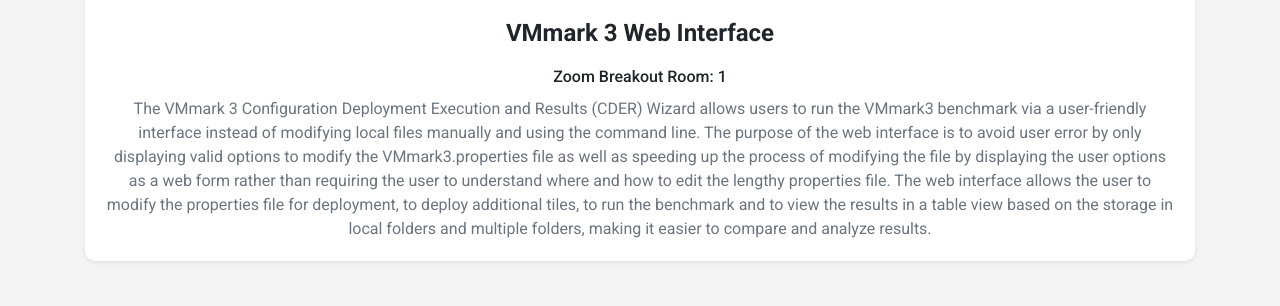
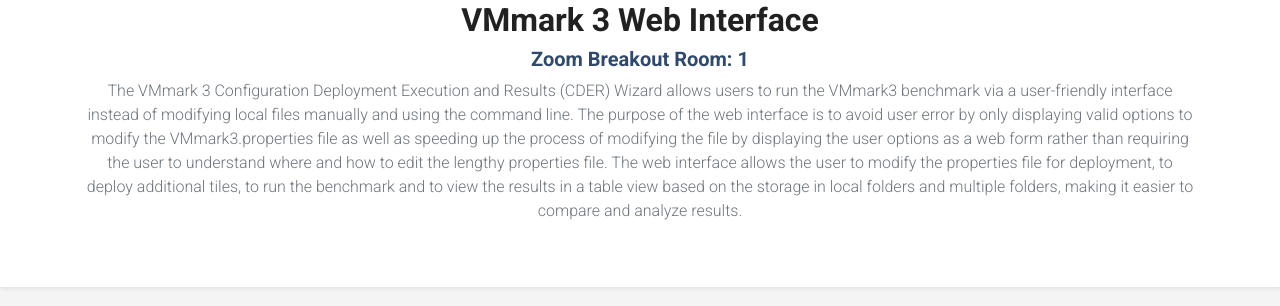
Before and after one commit to interviewhigh/capstone, a FastAPI app: page /project/1 in a window 1280 px wide. Shown: the part 461-767 px from the top of the page. Run offline with FastAPI, Linux system fonts and the light colour scheme; some libraries are stand-ins or nearby versions.

Commit message:
Fine-tune styling (no footer fix yet)

```diff
--- a/static/css/styles.css
+++ b/static/css/styles.css
@@ -10,6 +10,7 @@
 
 .nav-link {
     background-color: var(--csumb-blue);
+    border-radius: 6px;
 }
 
 .btn-primary {
@@ -29,11 +30,25 @@
 }
 
 .card {
-    border-radius: 10px !important;
+  border-radius: 10px !important;
+  box-shadow: 0px 10px 20px -10px rgba(0, 0, 0, 0.15) !important;
+  transition: 0.5s box-shadow;
+  -webkit-transition: 0.5s box-shadow;
+  -moz-transition: 0.5s box-shadow;
 }
 
-.card-text {
-    max-width: 750px;
+.card:hover {
+    box-shadow: 0px 15px 40px -10px rgba(0, 0, 0, 0.15) !important;
+    transition: 0.5s box-shadow;
+    -webkit-transition: 0.5s box-shadow;
+    -moz-transition: 0.5s box-shadow;
+}
+
+.avatar img {
+    border: 6px solid white;
+    -webkit-box-shadow: 0px 0px 15px 0px rgba(0,0,0,0.15);
+    -moz-box-shadow: 0px 0px 15px 0px rgba(0,0,0,0.15);
+    box-shadow: 0px 0px 15px 0px rgba(0,0,0,0.15);
 }
 
 .learn-more-btn {
@@ -90,18 +105,6 @@ article {
     border-radius: 10px;
 }
 
-.center-video-h2 {
-    text-align: center;
-    font-family: Roboto, sans-serif;
+.text-csumb {
+    color: var(--csumb-blue);
 }
-
-.video-container {
-    width: 75%;
-    margin: 0 auto;
-}
-
-.zoom-container {
-    padding-top: 10px;
-    text-align: center;
-    margin: 0 auto;
-}
--- a/templates/contact.html
+++ b/templates/contact.html
@@ -3,8 +3,9 @@
     <h1>School of Computing and Design Online Capstone Festival</h1>
 </div>
 <article class="shadow-sm p-5">
-    <h5><strong>Email:</strong> <a href="mailto:scd@csumb.edu">scd@csumb.edu</a></h5> <br>
-    <h5><strong>Phone:</strong> <a href="tel:831-582-3621">(831) 582-3621</a></h5> <br>
+    <h1 class="font-weight-bold">Contact Information</h1>
+    <h5><strong>Email:</strong> <a href="mailto:scd@csumb.edu">scd@csumb.edu</a></h5>
+    <h5><strong>Phone:</strong> <a href="tel:831-582-3621">(831) 582-3621</a></h5>
     <h5><strong>Building:</strong> <a href="https://csumb.edu/directory/building/506">Joel and Dena Gambord Business and Information Technology Building</a></h5>
 </article>
 {% endblock %}
--- a/templates/project.html
+++ b/templates/project.html
@@ -1,28 +1,27 @@
 {% extends "base.html" %} {% block content %}
-<div class="jumbotron text-center">
+<div class="jumbotron text-center mb-0">
     <h1>School of Computing and Design Online Capstone Festival</h1>
 </div>
+<div class="jumbotron shadow-sm bg-white text-dark text-center py-5">
     <div class="container">
         <div class="row">
             <div class="col-12">
-            <div class="card shadow-sm reverse mb-5 animated slideInUp">
-                <div class="view view-cascade overlay center">
-                    <img class="card-img-top center" src="{{ team['image'] }}" style="width: 250px;" alt="Card image cap">
-                    <a href="#!">
-                        <div class="mask rgba-white-slight"></div>
-                    </a>
-                </div>
-                <div class="card-body card-body-cascade text-center">
-                    <h4 class="text-center font-weight-bold">{{ team['team']['name'] }}</h4>
-                    <div class="embed-responsive-16by9 d-flex justify-content-center pb-2">
-                        <strong class="zoom-container">Zoom Breakout Room: {{ team['zoom_number'] }}</strong>
-                    </div>
-                    <p class="center text-muted"> {{ team['team']['description'] }} </p>
+                <img class="mb-4" src="{{ team['image'] }}"
+                    style="width: 200px;"
+                    alt="{{ team['team']['name'] }}">
+                <h2 class="font-weight-bold">{{ team['team']['name'] }}</h2>
+                <h5 class="text-csumb font-weight-bold">
+                    Zoom Breakout Room: {{ team['zoom_number'] }}
+                </h5>
+                <p class="text-muted">
+                    {{ team['team']['description'] }}
+                </p>
             </div>
         </div>
     </div>
 </div>
-    <div class="row">
+<div class="container">
+    <div class="row mt-5">
         {% for member in team['team']['members'] %}
             {% if team['team']['members']|length  == 7 %}
                 {% if loop.index0 < 3 %}
@@ -41,18 +40,27 @@
         {% endfor %}
     </div>
 
-    <h2 class="center-video-h2 d-flex justify-content-center">Video Presentation</h2>
+    <div class="row">
+        <div class="col-12 col-md-8 mx-0 mx-md-auto">
+            <h2 class="text-center font-weight-bold">Video Presentation</h2>
 
-    <div class="embed-responsive-16by9 pb-5 d-flex justify-content-center">
             {% if team['youtube'] %}
-        <iframe class="d-flex justify-content-center shadow-sm w-75" height="315" src="https://www.youtube.com/embed/{{ team['youtube'] }}" frameborder="0" allow="accelerometer; autoplay; encrypted-media; gyroscope; picture-in-picture" allowfullscreen></iframe>
+            <div class="embed-responsive embed-responsive-16by9 mb-5">
+                <iframe class="embed-responsive-item shadow-sm"
+                src="https://www.youtube.com/embed/{{ team['youtube'] }}"
+                frameborder="0" allow="accelerometer; autoplay; encrypted-media; gyroscope; picture-in-picture" allowfullscreen></iframe>
+            </div>
+
             {% elif team['google_drive_video'] %}
-        <iframe class="d-flex justify-content-center shadow-sm w-75" src="https://drive.google.com/file/d/{{ team['google_drive_video'] }}/preview" height="315"></iframe>
+            <div class="embed-responsive embed-responsive-16by9 mb-5">
+                <iframe class="embed-responsive-item shadow-sm"
+                src="https://drive.google.com/file/d/{{ team['google_drive_video'] }}/preview" frameborder="0"></iframe>
+            </div>
+
             {% else %}
             <p>No Video Available</p>
             {% endif %}
-
         </div>
-
+    </div>
 </div>
 {% endblock %}
--- a/templates/student_card.html
+++ b/templates/student_card.html
@@ -1,7 +1,6 @@
-<div class="card shadow-sm testimonial-card">
-    <div class="card-up indigo lighten-1"></div>
-    <div class="avatar mx-auto white">
-        <img src="{% if member['image'].startswith('img') %} /static/{{ member['image'] }} {% else %} {{ member['image'] }} {% endif %}" class="shadow-sm rounded-circle mt-n5 img-fluid" style="width: 200px; height: 200px;" alt="{{ member['name'] }}">
+<div class="card shadow-sm">
+    <div class="avatar mx-auto">
+        <img src="{% if member['image'].startswith('img') %} /static/{{ member['image'] }} {% else %} {{ member['image'] }} {% endif %}" class="rounded-circle mt-n5 img-fluid" style="width: 200px; height: 200px;" alt="{{ member['name'] }}">
     </div>
     <div class="card-body">
         <h4 class="text-center"> {{ member['name'] }} </h4>
```
Also changed, not shown: templates/about.html (+16 -8 lines). Lines whose indentation alone changed are shown as unchanged.
